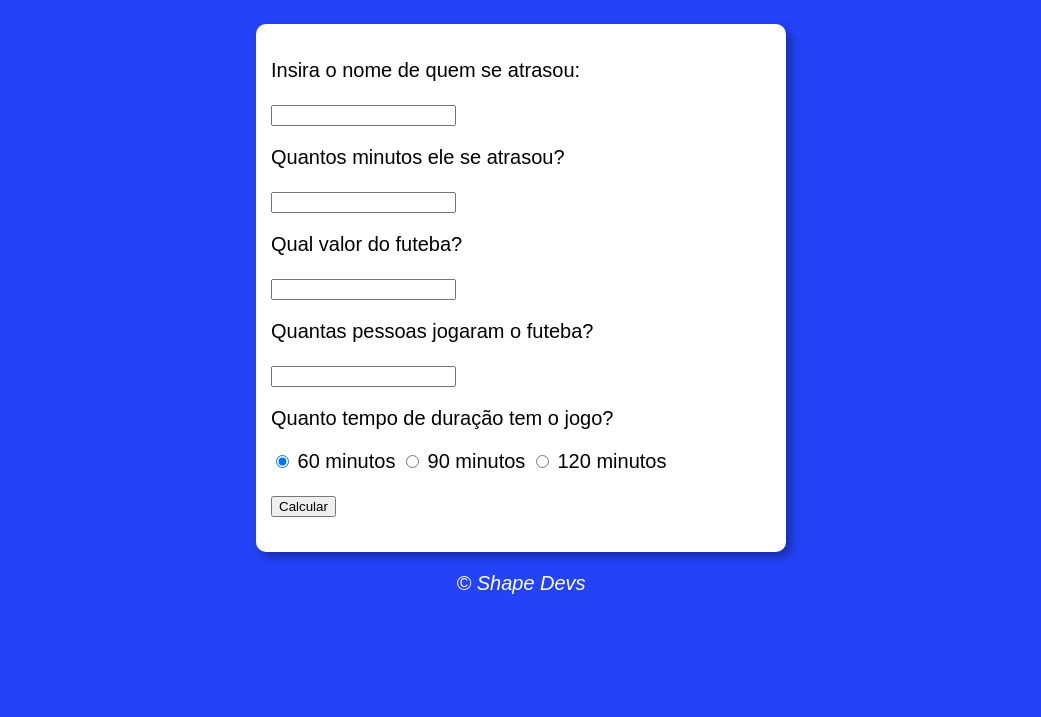
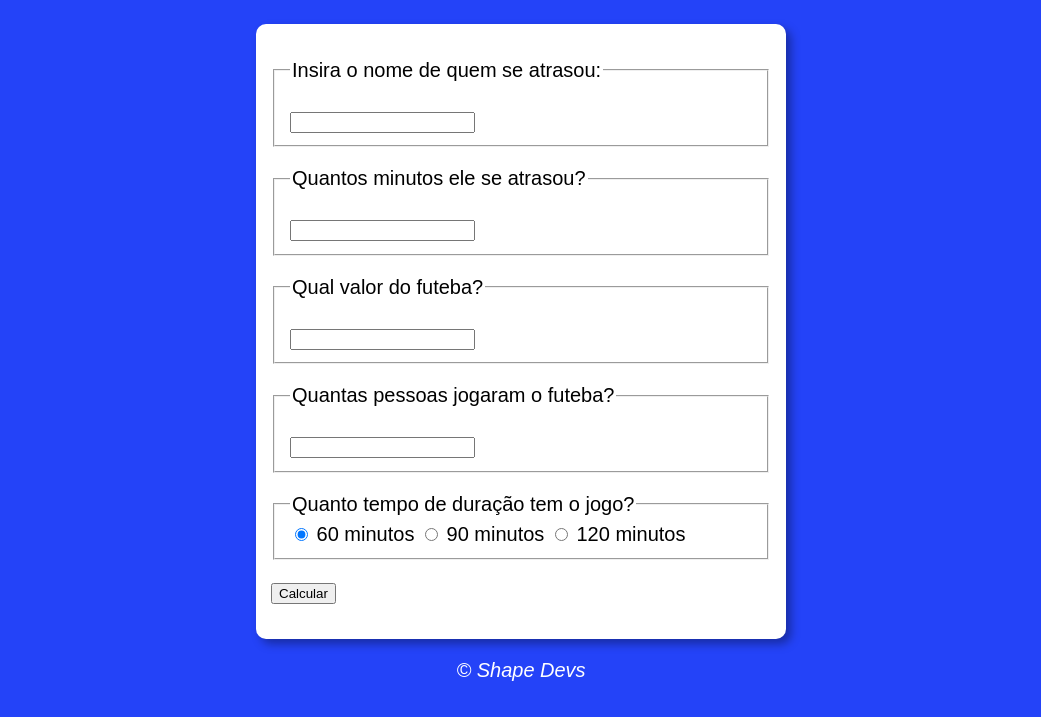
Before and after one commit to lAmarall/projetos, a plain HTML site: page pagamarreco_v2.0/index.html in a window 1280 px wide. Shown: the part 75-792 px from the top of the page, without its empty margins (119-1160 px from the left). Drawn offline with Linux system fonts and the light colour scheme.

Commit message:
commit - legend tag

```diff
--- a/pagamarreco_v2.0/index.html
+++ b/pagamarreco_v2.0/index.html
@@ -11,22 +11,43 @@
         <h1>Calculadora da divisão do futeba para os atrasados </h1>
     </header>
     <section>
-        <div> <p>Insira o nome de quem se atrasou: </p>
+        <div>
+        <fieldset>
+         <legend>
+             <p>Insira o nome de quem se atrasou: </p>
+         </legend>
         <input type="text" name="txtnome" id="txtnome1">
+        </fieldset>
+        <fieldset>
+            <legend>
                 <p>Quantos minutos ele se atrasou?</p>
+            </legend>
             <input type="number" name="numatraso" id="numatraso" max="60">
             <!-- <input type="text" name="txtatraso" id="txtatraso"> -->
+        </fieldset>
+        <fieldset>
+            <legend>
                 <p>Qual valor do futeba?</p>
+            </legend>
             <input type="number" name="numvalor" id="numvalor">
+        </fieldset>
+        <fieldset>
+            <legend>
                 <p>Quantas pessoas jogaram o futeba?</p>
+            </legend>
             <input type="number" name="numpessoas" id="numpessoas">
-        <p>Quanto tempo de duração tem o jogo?</p>
+        </fieldset>
+        <p>
+            <fieldset>
+                <legend>Quanto tempo de duração tem o jogo?</legend>
                 <input type="radio" name="tempojogo" id="uma-hora" value="60" checked>
                 <label for="UmaHora">60 minutos</label>
                 <input type="radio" name="tempojogo" id="uma-hora-meia" value="90">
                 <label for="UmaHoraeMeia">90 minutos</label>
                 <input type="radio" name="tempojogo" id="duas-horas" value="120">
                 <label for="DuasHoras">120 minutos</label>
+            </fieldset>
+        </p>
         </select>
         <p>
             <input type="button" value="Calcular" onclick="calcular()">
--- a/pagamarreco_v2.0/index.js
+++ b/pagamarreco_v2.0/index.js
@@ -22,7 +22,7 @@ function calcular(){
     var valor1 = Number(valor.value)
     var pessoas1 = Number(pessoas.value)
     var minutosjogo = minutagem
-    if (minutos1 > minutosjogo){
+    if (minutos1 > minutos){
         alert('ERRO - O VALOR DE MINUTOS DEVE SER INFERIOR A 60')
     } else {
         var quadrapessoa = valor1/pessoas1
```
Lines whose indentation alone changed are shown as unchanged.
